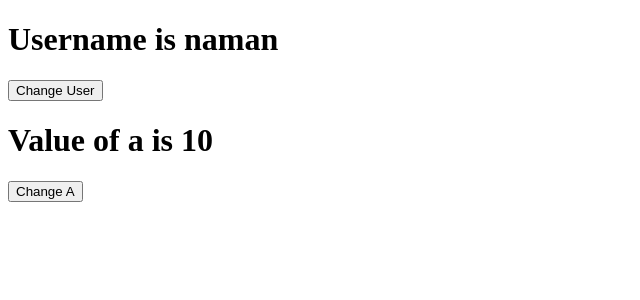
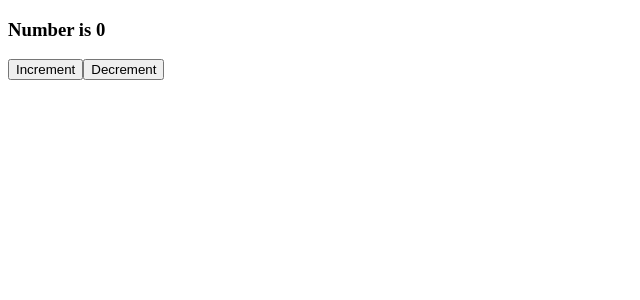
Before and after one commit to nemon024/reactOneshot, a React (Vite) app in the folder reactOneshot/: page / in a window 1280 px wide. Shown: the top 300 px of the page, without its empty margins (0-640 px from the left). Built offline with nearby package versions, Linux system fonts and the light colour scheme.

Commit message:
inc and dec button programm using react

```diff
--- a/reactOneshot/src/App.jsx
+++ b/reactOneshot/src/App.jsx
@@ -2,28 +2,19 @@
 import React, {useState} from 'react'
 const App = () =>{
 
-  // let user ="naman"
-
-  const [user , nameChange] = useState('naman')
-  const [a , setA] = useState(10)
-
-  const changeUser =()=>{
-    nameChange("mohit")
-  }
-
-  const changeA = () =>{
-    setA(20)
-  }
+ const [num , setNum] = useState(0)
 
   return(
     <div>
-     <h1>Username is {user}</h1>
-     {/* {} bracker are used to a call a parameter or a variable in the function  */}
-     <button onClick={changeUser}>Change User</button>
-
-
-     <h1>Value of a is {a}</h1>
-     <button onClick={changeA}>Change A </button>
+      <h3>Number is {num}</h3>
+      <button onClick = {function(){
+        setNum(num+10)
+      }}>Increment</button>
+      <button onClick = {
+        function (){
+          setNum(num-10)
+        }
+      }>Decrement</button>
     </div>
 
   )
```
